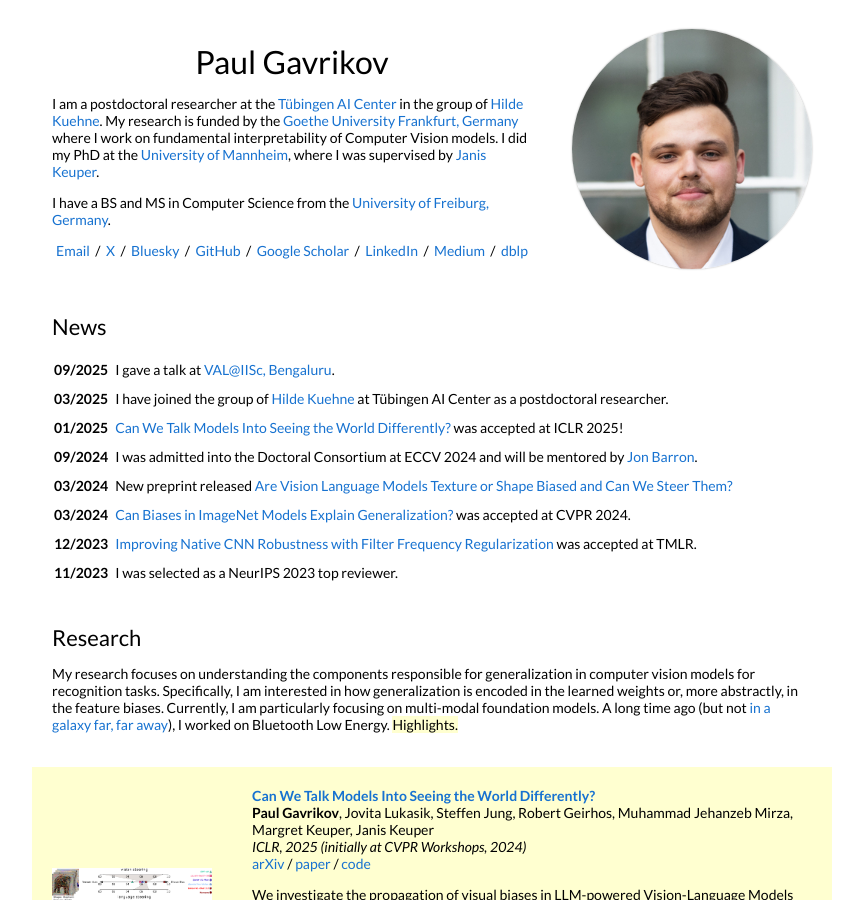
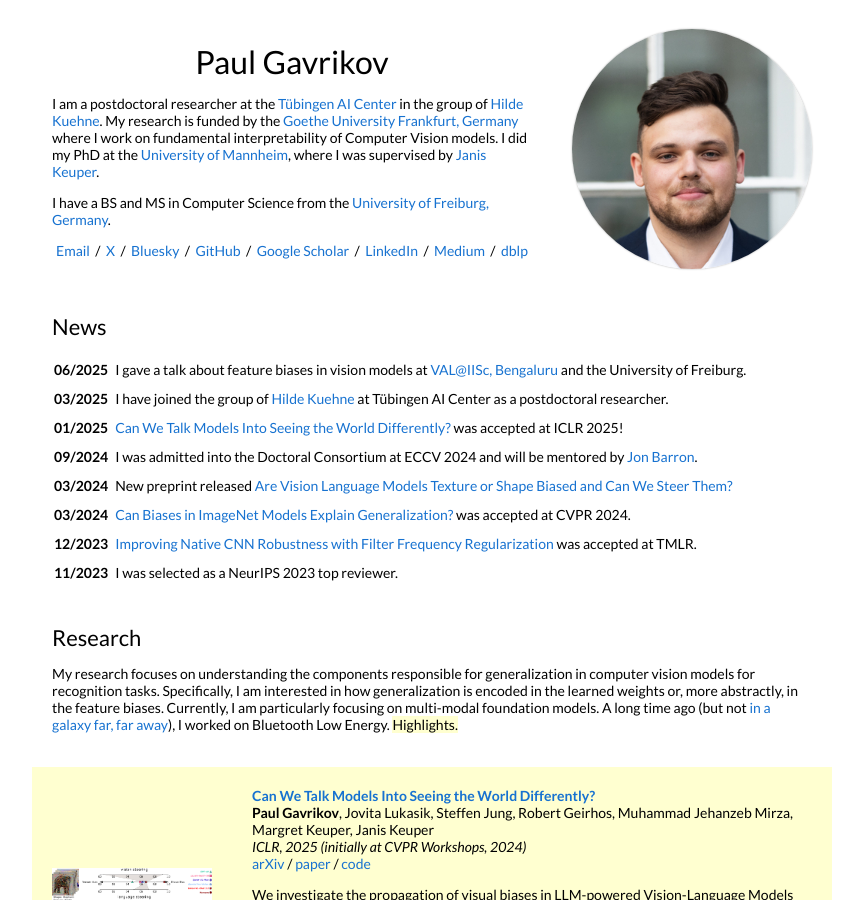
Before and after one commit to paulgavrikov/paulgavrikov.github.io, a Jekyll site: the page built from _posts/2018-05-15-intro.markdown, in a window 1280 px wide and 900 px high. Shown: the whole window, without its empty margins (208-1071 px from the left). Built offline with Jekyll 4.4.1, drawn with Linux system fonts in a browser that asks for light colours.

Commit message:
fix: update talk entry details for VAL@IISc, Bengaluru

```diff
--- a/_data/news.yml
+++ b/_data/news.yml
@@ -1,6 +1,6 @@
 - news_entry:
-  date: 09/2025
-  text: I gave a talk at <a href="https://youtu.be/9efpCs1ltcM">VAL@IISc, Bengaluru</a>.
+  date: 06/2025
+  text: I gave a talk about feature biases in vision models at <a href="https://youtu.be/9efpCs1ltcM">VAL@IISc, Bengaluru</a> and the University of Freiburg.
 - news_entry:
   date: 03/2025
   text: I have joined the group of <a href="https://hildekuehne.github.io/">Hilde Kuehne</a> at Tübingen AI Center as a postdoctoral researcher.
```
